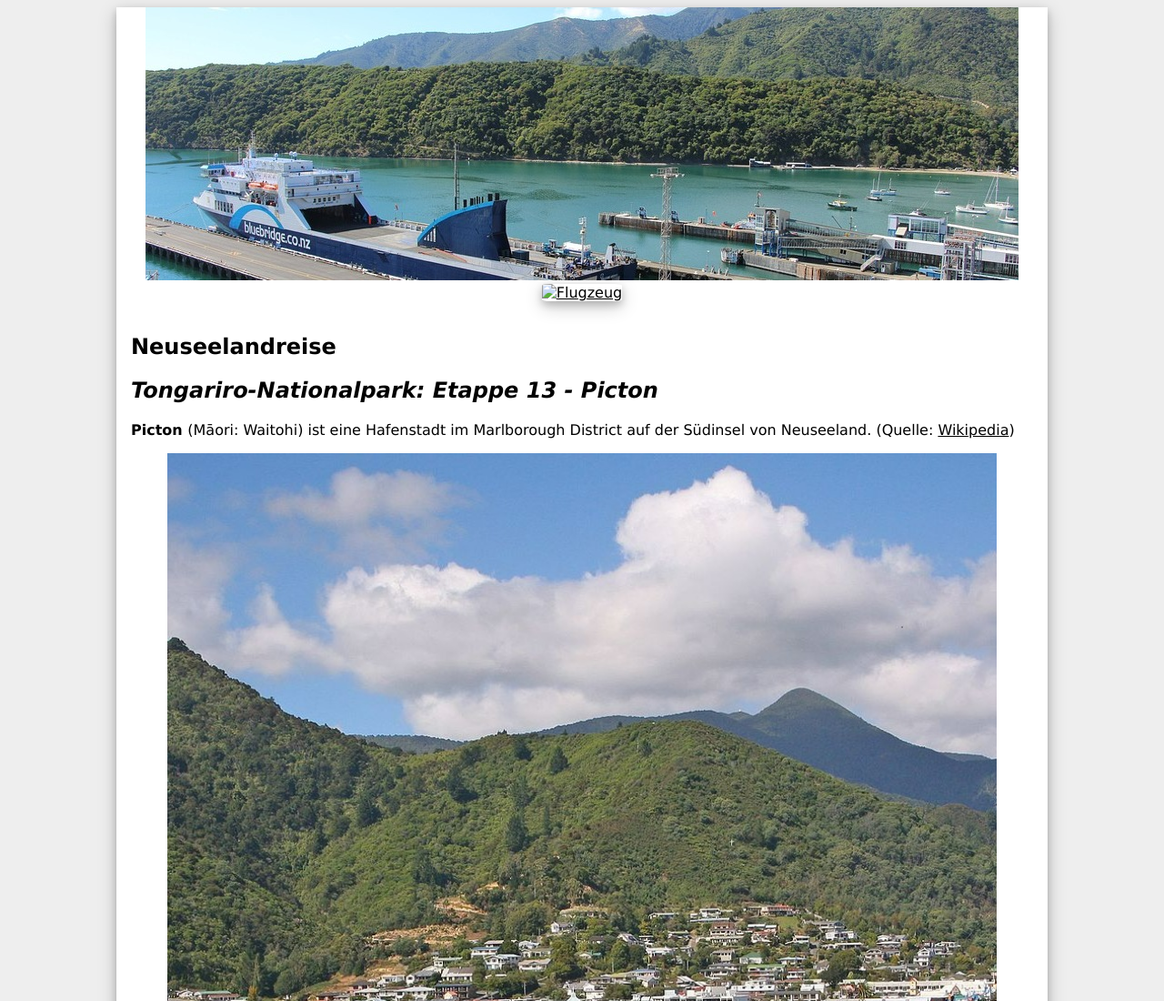
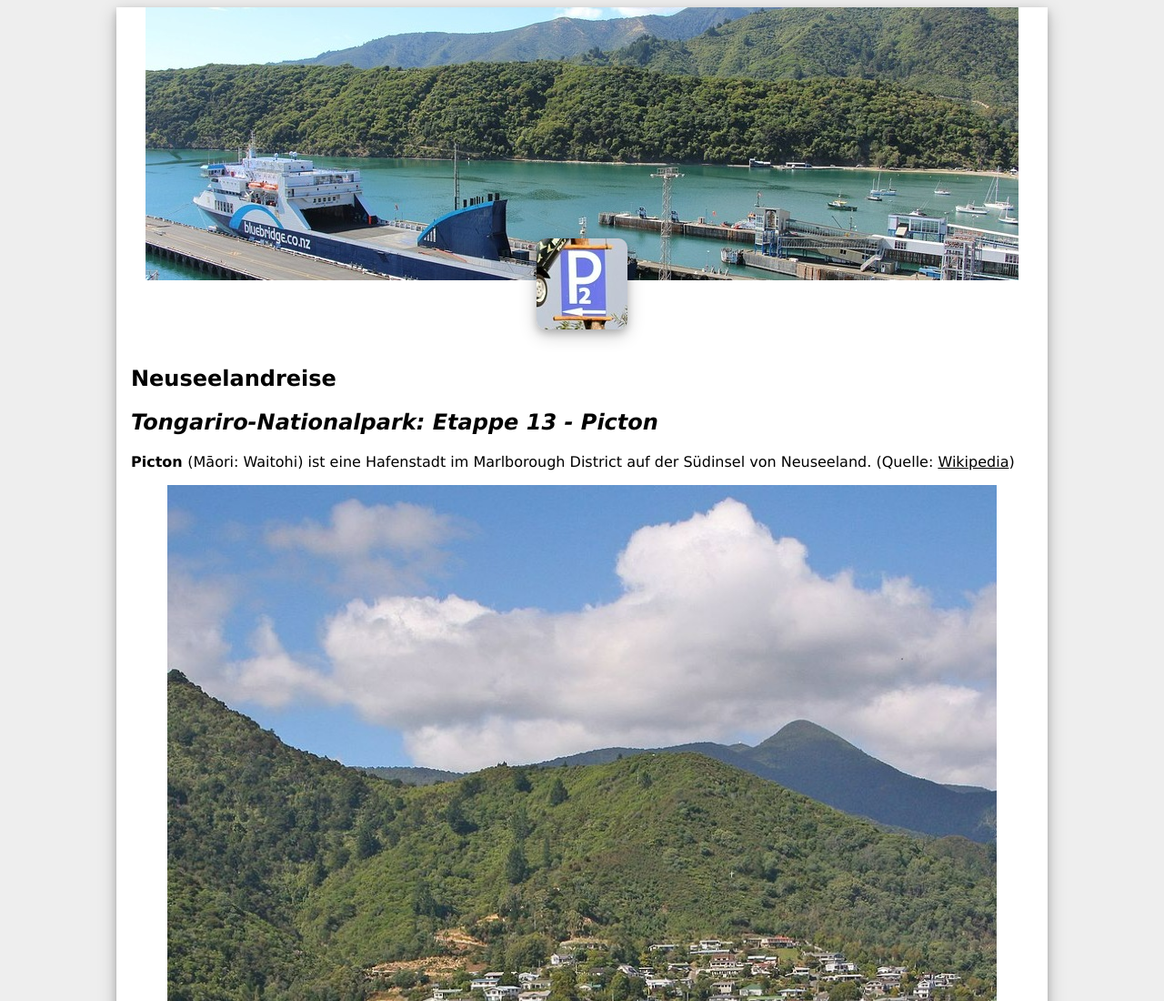
Before and after one commit to ibkrob/ibkrob.github.io, a plain HTML site: page nz/index.html in a window 1280 px wide. Shown: the top 1100 px of the page at 91% size. Drawn offline with Linux system fonts and the light colour scheme.

Commit message:
index neu setup

```diff
--- a/nz/index.html
+++ b/nz/index.html
@@ -17,7 +17,7 @@
         <header>
             <img class="banner" src="images/header.jpg"
                 alt="Schiff im Vordergrund, Bucht und bewaldeter Hügel im Hintergrund.">
-            <a href="https://github.com/ibkrob"><img src="images/user.webp" class="user shadow" alt="Flugzeug"></a>
+            <a href="https://github.com/ibkrob"><img src="images/user.jpg" class="user shadow" alt="Flugzeug"></a>
 
         </header>
         <article>
```
